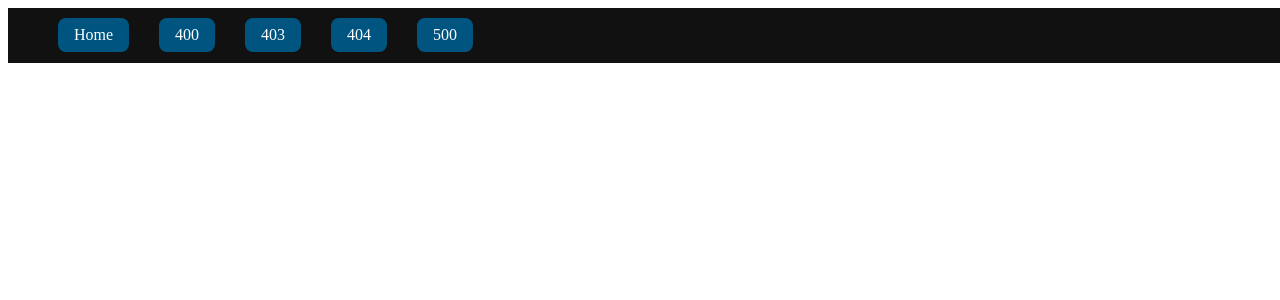
After one commit to dominicrodger/djohno, a Django app: template djohno/templates/djohno/_djohno_dose.html in a window 1280 px wide. The commit adds this page. Shown: the top 300 px of the page. Run offline with Django 3.2, Linux system fonts and the light colour scheme; the template is opened without the code that fills it, so the values that code supplies are empty.

Commit message:
First pass at a few templates

```diff
--- /dev/null
+++ b/djohno/static/djohno/style.css
@@ -0,0 +1,60 @@
+#djohno_nav {
+    position: fixed;
+    width: 100%;
+    background-color: #111;
+    height: 55px;
+}
+
+#djohno_nav ul {
+    list-style: none;
+    margin: 0;
+    padding: 10px 0 0 35px;
+}
+
+#djohno_nav ul li {
+    float: left;
+    margin: 0;
+    padding: 0;
+    -webkit-border-radius: 8px;
+       -moz-border-radius: 8px;
+            border-radius: 8px;
+    background-color: #005580;
+    margin: 0 15px 0;
+    padding: 0.5em 1em;
+}
+
+#djohno_nav li a {
+    color: #fff;
+    text-decoration: none;
+}
+
+#djohno_nav li:hover {
+    background-color: #0088cc;
+}
+
+body.djohno {
+    margin: 0;
+    padding: 0;
+}
+
+body.djohno * {
+    padding: 0;
+    margin: 0;
+    font-family: "Helvetica Neue", Helvetica, Arial, sans-serif;
+}
+
+body.djohno .content {
+    padding: 70px 50px 0 50px;
+}
+
+body.djohno .content h1 {
+  font-size: 36px;
+  line-height: 40px;
+}
+
+body.djohno .content p {
+  margin-bottom: 20px;
+  font-size: 21px;
+  font-weight: 200;
+  line-height: 30px;
+}
--- /dev/null
+++ b/djohno/templates/djohno/_djohno_dose.html
@@ -0,0 +1,20 @@
+<div id="djohno_nav">
+  <link rel="stylesheet" type="text/css" media="all" href="{{ STATIC_URL }}djohno/style.css" />
+  <ul>
+    <li>
+      <a href="{% url 'djohno_index' %}" title="Djohno home">Home</a>
+    </li>
+    <li>
+      <a href="{% url 'djohno_400' %}" title="Djohno 400">400</a>
+    </li>
+    <li>
+      <a href="{% url 'djohno_403' %}" title="Djohno 403">403</a>
+    </li>
+    <li>
+      <a href="{% url 'djohno_404' %}" title="Djohno 404">404</a>
+    </li>
+    <li>
+      <a href="{% url 'djohno_500' %}" title="Djohno 500">500</a>
+    </li>
+  </ul>
+</div>
```
Also changed, not shown: djohno/templates/djohno/index.html (+27 -1 lines).
